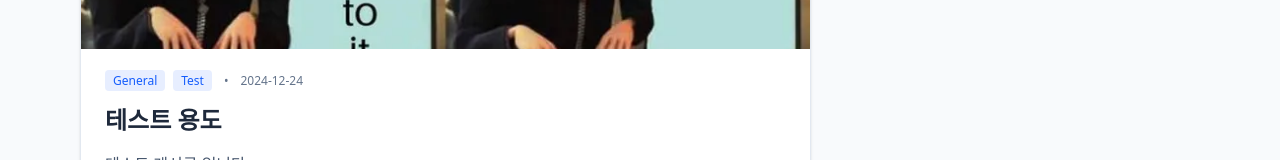
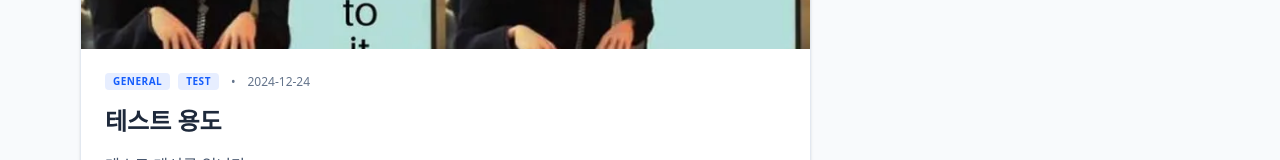
Before and after one commit to kimgho/kimgho.github.io, a Next.js app: page / in a window 1280 px wide. Shown: the part 770-930 px from the top of the page. Built offline with nearby package versions, Linux system fonts and the light colour scheme.

Commit message:
feat(ui): onClick을 props로 받는 경우 추가

```diff
--- a/app/components/ui/Tag.tsx
+++ b/app/components/ui/Tag.tsx
@@ -1,7 +1,31 @@
 interface TagProps {
   children: React.ReactNode;
+  isActive?: boolean;
+  onClick?: () => void;
+  className?: string;
 }
 
-export const Tag = ({ children }: TagProps) => {
-  return <span className="text-blue-600 bg-blue-600/10 px-2 py-0.5 rounded">{children}</span>;
+export const Tag = ({ children, isActive, onClick, className = "" }: TagProps) => {
+  if (onClick) {
+    return (
+      <button
+        onClick={onClick}
+        className={`flex items-center w-full rounded-lg px-3 py-2 text-sm font-medium transition-all duration-200 ${
+          isActive
+            ? "bg-gray-200 text-black shadow-sm"
+            : "text-slate-500 hover:bg-slate-100 hover:text-black"
+        } ${className}`}
+      >
+        {children}
+      </button>
+    );
+  }
+
+  return (
+    <span
+      className={`inline-flex items-center text-blue-600 bg-blue-600/10 px-2 py-0.5 rounded text-[10px] font-bold uppercase tracking-wider ${className}`}
+    >
+      {children}
+    </span>
+  );
 };
```
